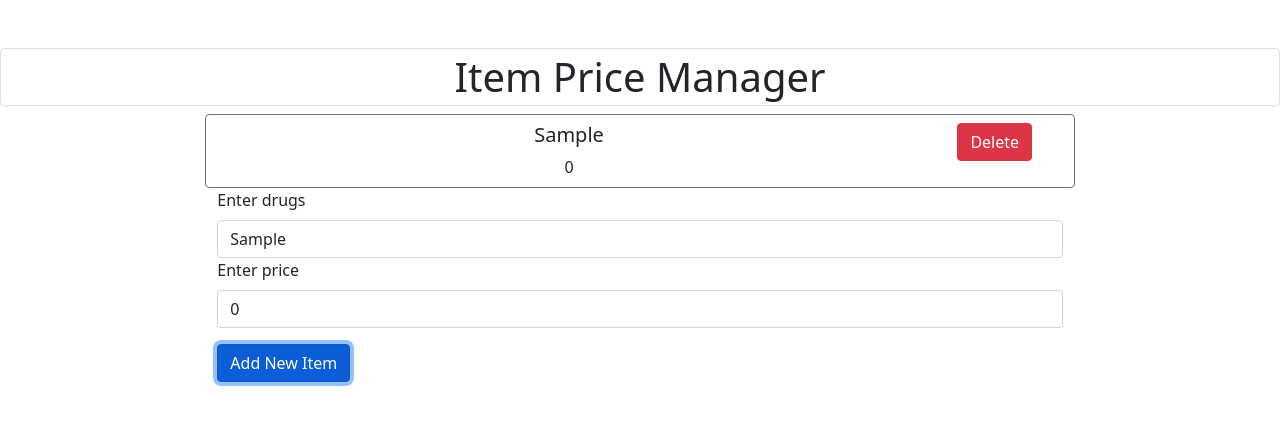
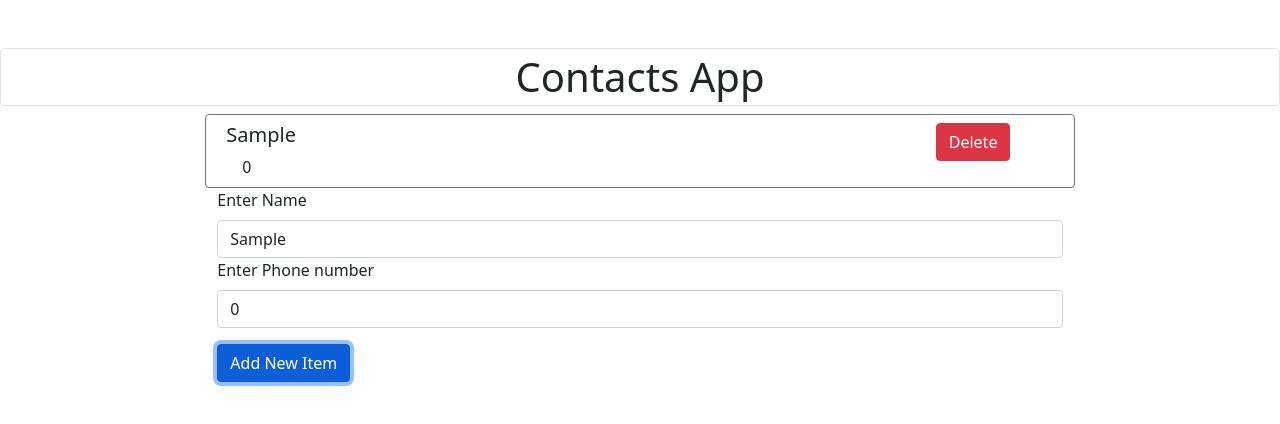
Before and after one commit to NateOs/react_bootstrap_contacts_app_crud, a React (Create React App) app: page / in a window 1280 px wide. Both pictures are taken after typing "Sample" into the empty fields and a click on the button "Add New Item". Shown: the top 424 px of the page. Built offline with nearby package versions, Linux system fonts and the light colour scheme; no server answers.

Commit message:
fixed modal changed labels

```diff
--- a/src/App.js
+++ b/src/App.js
@@ -64,9 +64,7 @@ function App() {
     <div>
       <Row>
         <Col>
-          <h1 className="text-center mt-5 border rounded p-1">
-            Item Price Manager
-          </h1>
+          <h1 className="text-center mt-5 border rounded p-1">Contacts App</h1>
         </Col>
       </Row>
       <Row>
@@ -84,20 +82,22 @@ function App() {
               );
             })
           ) : (
+            // [ ] react hook form validation
+            // [ ] Fetch initial contacts from mockaroo
             <p>Error encountered, check internet</p>
           )}
           <Form>
             <Form.Group>
-              <Form.Label>Enter drugs</Form.Label>
+              <Form.Label>Enter Name</Form.Label>
               <Form.Control
                 required
                 name="name"
                 onChange={(e) => setName(e.target.value)}
                 value={name}></Form.Control>
-              <Form.Label>Enter price</Form.Label>
+              <Form.Label>Enter Phone number</Form.Label>
               <Form.Control
                 required
-                type="number"
+                type="tel"
                 name="price"
                 value={price}
                 onChange={(e) => setPrice(e.target.value)}></Form.Control>
@@ -112,7 +112,7 @@ function App() {
                   id: products.length + 1,
                   name: name,
                   prices: price,
-                })
+                }),
               )
             }>
             Add New Item
--- a/src/components/ListItem.jsx
+++ b/src/components/ListItem.jsx
@@ -11,13 +11,14 @@ export default function ListItem({ name, id, prices }) {
 
   const [show, setShow] = useState(false);
 
-  const handleClose = () => setShow(false);
-  const logSomething = () => setShow(false);
+  const handleClose = () => {
+    setShow(false);
+  };
   const handleShow = () => setShow(true);
   return (
     <>
       <Row
-        className="border border-secondary rounded p-2 text-center onHover"
+        className="border border-secondary rounded p-2 text-left onHover"
         onClick={handleShow}>
         <Col xs={10}>
           <h5>{name}</h5>
@@ -34,12 +35,7 @@ export default function ListItem({ name, id, prices }) {
             Delete
           </Button>
         </Col>
-        <UpdateForm
-          show={show}
-          handleClose={handleClose}
-          logSomething={logSomething}
-          id={id}
-        />
+        <UpdateForm show={show} handleClose={handleClose} id={id} />
       </Row>
     </>
   );
--- a/src/components/UpdateForm.jsx
+++ b/src/components/UpdateForm.jsx
@@ -4,12 +4,12 @@ import { Container, Row, Col, Form, Button, Modal } from "react-bootstrap";
 import { useSelector, useDispatch } from "react-redux";
 import { updatePrice } from "../redux/productsSlice";
 
-export default function UpdateForm({ show, handleClose, logSomething, id }) {
+export default function UpdateForm({ show, handleClose, id }) {
   const dispatch = useDispatch();
   const products = useSelector((state) => state.products.products);
 
-  const [price, setPrice] = useState(0.0);
-
+  const [price, setPrice] = useState('0200123456');
+  console.log(handleClose);
   // Getting Item
   const editableItem = products.find((product) => {
     if (product.id === id) {
@@ -21,24 +21,25 @@ export default function UpdateForm({ show, handleClose, logSomething, id }) {
   let lastIndex = editableItem.length - 1;
   const latestPrice = editableItem.prices[lastIndex];
   console.log(latestPrice);
+
+
+
   return (
     <>
-      {/* <Button variant="primary" onClick={handleShow}>
-        Launch demo modal
-      </Button> */}
 
-      <Modal show={show}>
-        <Modal.Header>
-          <Modal.Title>Update Price</Modal.Title>
+      <div onClick={(e) => e.stopPropagation()}>
+        <Modal show={show} onHide={handleClose}>
+          <Modal.Header closeButton>
+            <Modal.Title>Update Contact</Modal.Title>
           </Modal.Header>
           <Modal.Body>
             <Form>
               <Form.Group>
-              <Form.Label>Enter drugs</Form.Label>
+                <Form.Label>Enter contact</Form.Label>
                 <Form.Control
                   name="name"
                   value={editableItem.name}></Form.Control>
-              <Form.Label>Enter price</Form.Label>
+                <Form.Label>Enter phone</Form.Label>
                 <Form.Control
                   type="number"
                   name="price"
@@ -48,7 +49,7 @@ export default function UpdateForm({ show, handleClose, logSomething, id }) {
             </Form>
           </Modal.Body>
           <Modal.Footer>
-          <Button variant="secondary" onClick={() => logSomething()}>
+            <Button variant="secondary" onClick={handleClose}>
               Close
             </Button>
             <Button
@@ -58,9 +59,7 @@ export default function UpdateForm({ show, handleClose, logSomething, id }) {
             </Button>
           </Modal.Footer>
         </Modal>
+      </div>
     </>
   );
 }
-// Onclick of list item ,get item values by id
-// populate fields
-// edit items
```
Lines whose indentation alone changed are shown as unchanged.
